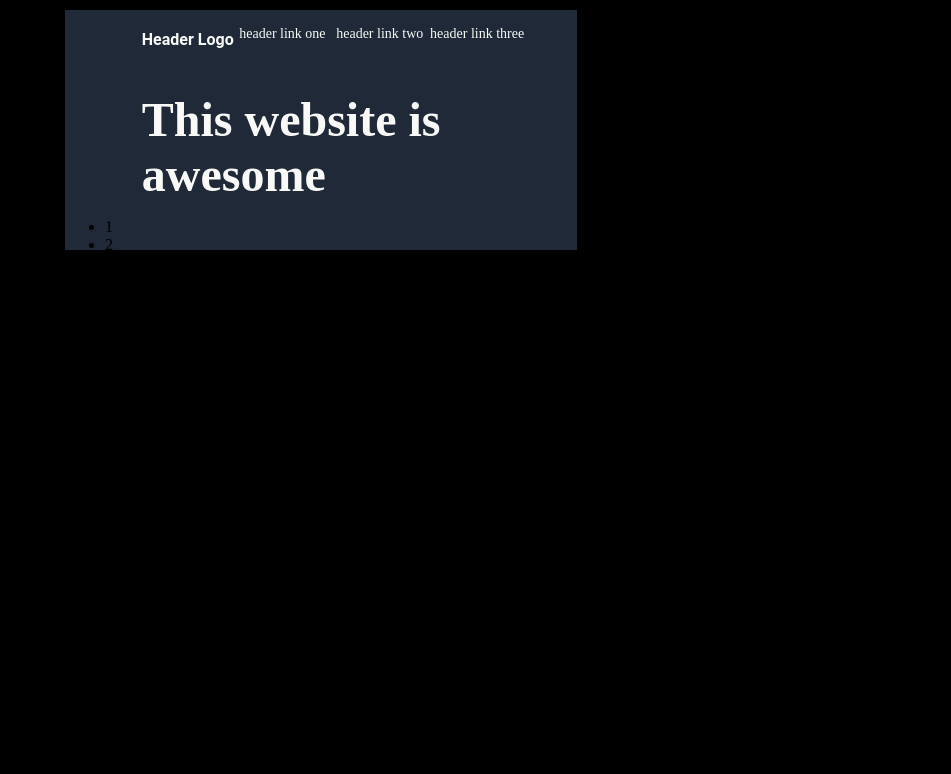
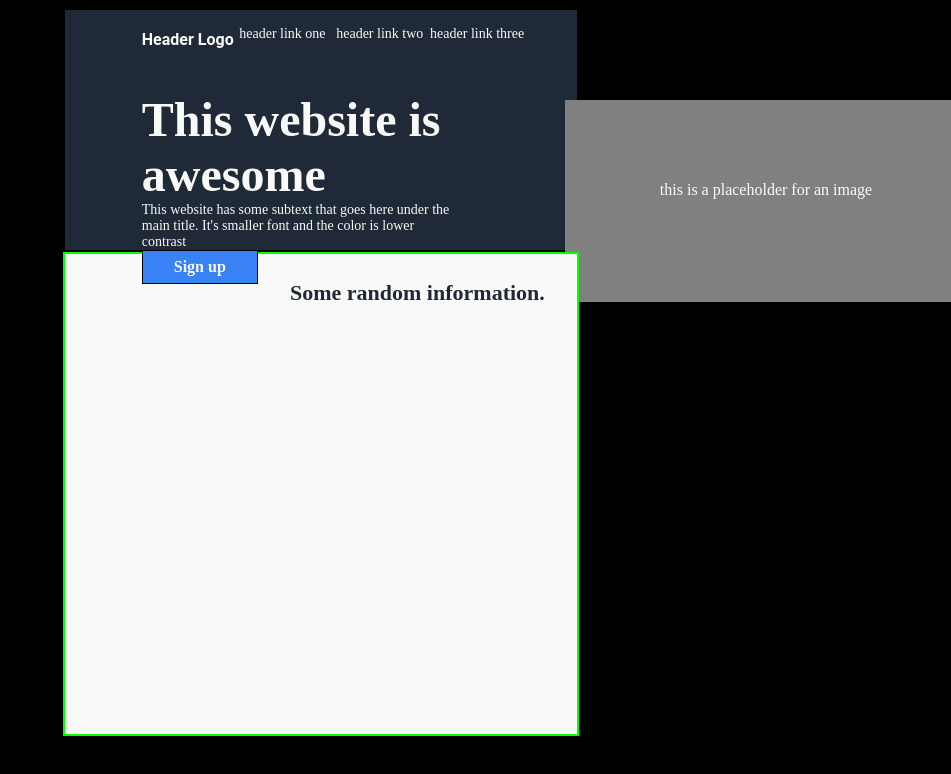
Before and after one commit to Duumazz/Project-Landing-Page-new-March-2023, a plain HTML site: page index.html in a window 1280 px wide. Shown: the whole page, without its empty margins (329-1280 px from the left). Drawn offline with Linux system fonts and the light colour scheme.

Commit message:
Added website main container, grey image holder, sign up button, some text

```diff
--- a/index.html
+++ b/index.html
@@ -21,6 +21,24 @@
                               </div>
 
 
+                              <div class="website-awesomepikkuteksti">
+                                This website has some subtext that goes here under
+                                the<br>
+                                 main title. It's smaller font and the color is lower<br> contrast
+                              </div>
+
+                              <div class="signup-button">
+                                        <div class="signup-teksti">Sign up</div>
+                              </div>
+
+                              <div class="grey-image-placeholder">
+                                        <div class="grey-imagetext">this is a placeholder for an image</div>
+                              </div>
+                              </div>
+
+                              <div class="main-container">
+                                        <div class="main-container-title">Some random information.</div>
+
 
 
 
@@ -30,13 +48,3 @@
                 </body>
         </head>
 </html>
-
-
-<ul class="flex-container">
-        <li class="flex-item">1</li>
-        <li class="flex-item">2</li>
-        <li class="flex-item">3</li>
-        <li class="flex-item">4</li>
-        <li class="flex-item">5</li>
-        <li class="flex-item">6</li>
-      </ul>
```
